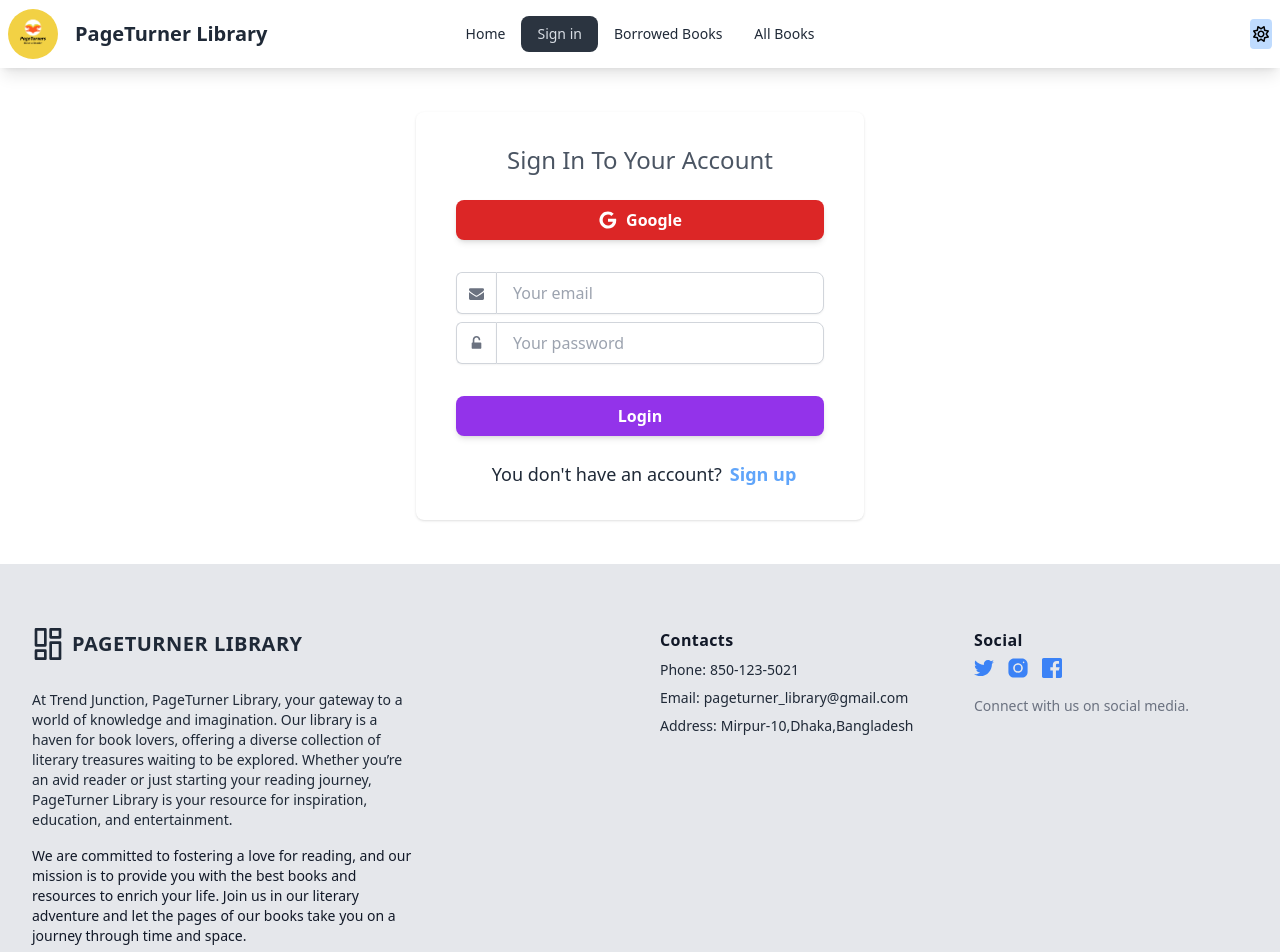
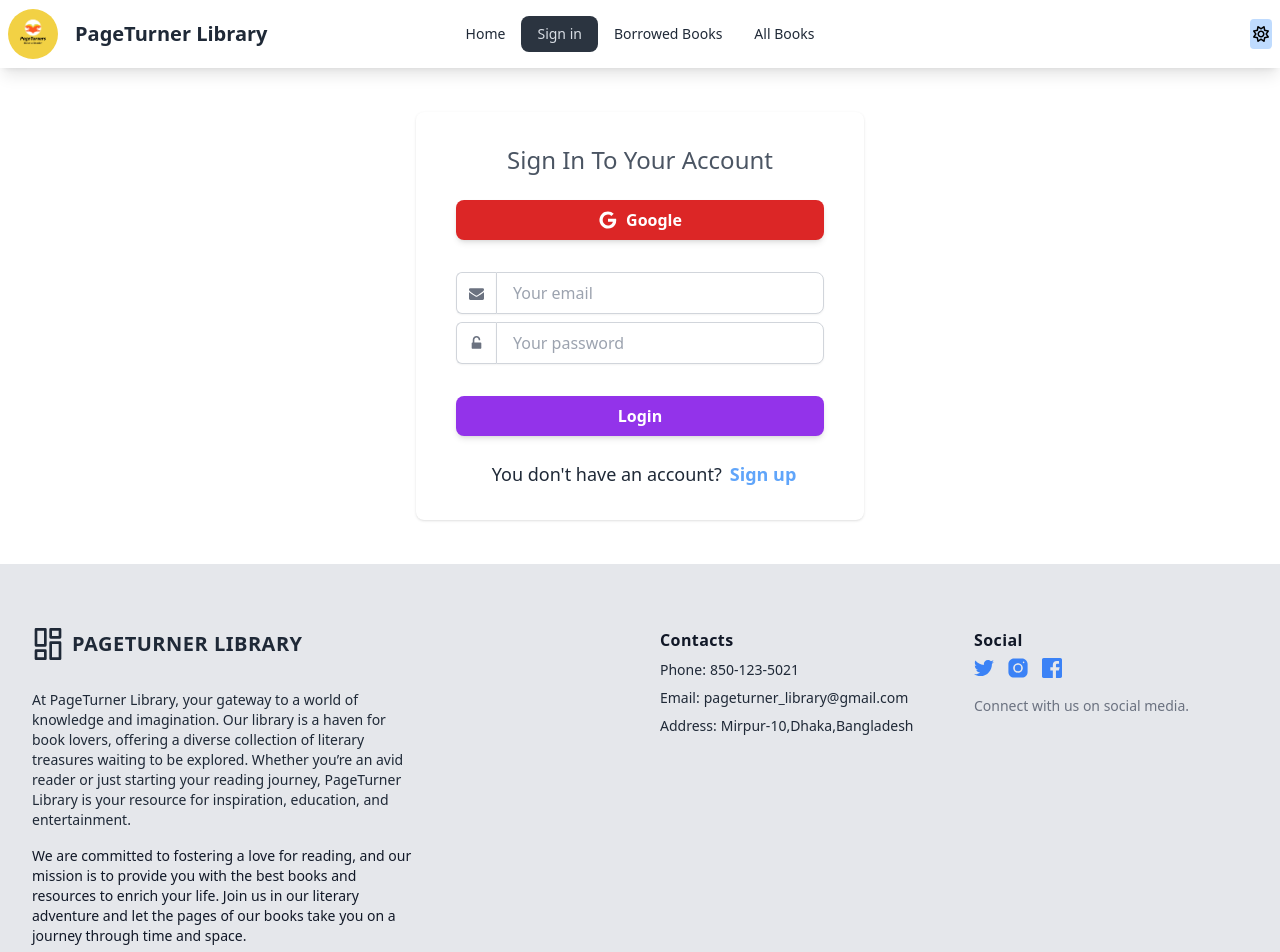
Before and after one commit to Abdullah-Al-Ovi/pageturner-library-client, a React (Vite) app: page /sign-in in a window 1280 px wide. Shown: the top 952 px of the page. Built offline with nearby package versions, Linux system fonts and the light colour scheme; no server answers.

Commit message:
Updated readme

```diff
--- a/src/Pages/BookDetails/BookDetails.jsx
+++ b/src/Pages/BookDetails/BookDetails.jsx
@@ -31,6 +31,7 @@ const BookDetails = () => {
         console.log(borrowInfo);
         axiosBasic.post('/addToBorrowed', borrowInfo)
   .then(res => {
+    // console.log(res.data);
     swal("Congratulations!", "Book added successfully!", "success");
     const newQuantity = quantity - 1;
     setQuantity(newQuantity)
@@ -42,12 +43,16 @@ const BookDetails = () => {
   })
   .catch(error => {
     if (error.response) {
+      console.log(error.response);
       if (error.response.status === 400) {
-        closeModal()
-        console.log( error.response.data.message);
+        console.log(error.response.status);
+        closeModal();
         swal("Oops!", error.response.data.message, "error");
       }
     }
+    else {
+    console.log("An unexpected error occurred:", error);
+  }
   });
 
 
--- a/src/commonSection/Footer/Footer.jsx
+++ b/src/commonSection/Footer/Footer.jsx
@@ -38,7 +38,7 @@ const Footer = () => {
             </a>
             <div className="mt-6 lg:max-w-sm">
               <p className={`text-sm text-gray-800 ${!isLight && "text-white"} `}>
-              At Trend Junction, PageTurner Library, your gateway to a world of knowledge and imagination. Our library is a haven for book lovers, offering a diverse collection of literary treasures waiting to be explored. Whether you&rsquo;re an avid reader or just starting your reading journey, PageTurner Library is your resource for inspiration, education, and entertainment.
+              At PageTurner Library, your gateway to a world of knowledge and imagination. Our library is a haven for book lovers, offering a diverse collection of literary treasures waiting to be explored. Whether you&rsquo;re an avid reader or just starting your reading journey, PageTurner Library is your resource for inspiration, education, and entertainment.
               </p>
               <p className={`mt-4 ${!isLight && "text-white"} text-sm text-gray-900`}>
               We are committed to fostering a love for reading, and our mission is to provide you with the best books and resources to enrich your life. Join us in our literary adventure and let the pages of our books take you on a journey through time and space.
```
Also changed, not shown: 1 other file (tests, documents, lock files or other folders).
